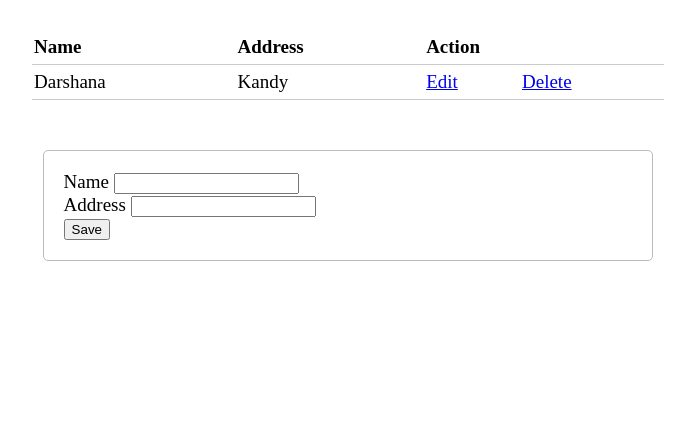
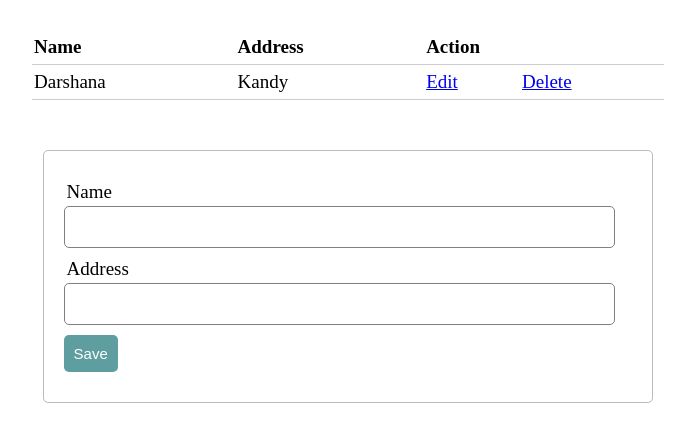
Before and after one commit to Darshana97/php_crud, a PHP site: page / in a window 1280 px wide. Shown: the top 442 px of the page, without its empty margins (292-987 px from the left). Run offline with PHP 8.4, Linux system fonts and the light colour scheme.

Commit message:
styles page

```diff
--- a/style.css
+++ b/style.css
@@ -31,3 +31,31 @@ form{
     border: 1px solid #bbbbbb;
     border-radius: 5px;
 }
+
+.input-group{
+    margin: 10px 0px 10px 0px;
+}
+
+.input-group label{
+    display: block;
+    text-align: left;
+    margin: 3px;
+}
+
+.input-group input{
+    height: 30px;
+    width: 93%;
+    padding: 5px 10px;
+    font-size: 16px;
+    border-radius: 5px;
+    border: 1px solid gray;
+}
+
+.btn{
+    padding: 10px;
+    font-size: 15px;
+    color: white;
+    background: #5F9EA0;
+    border: none;
+    border-radius: 5px;
+}
```
